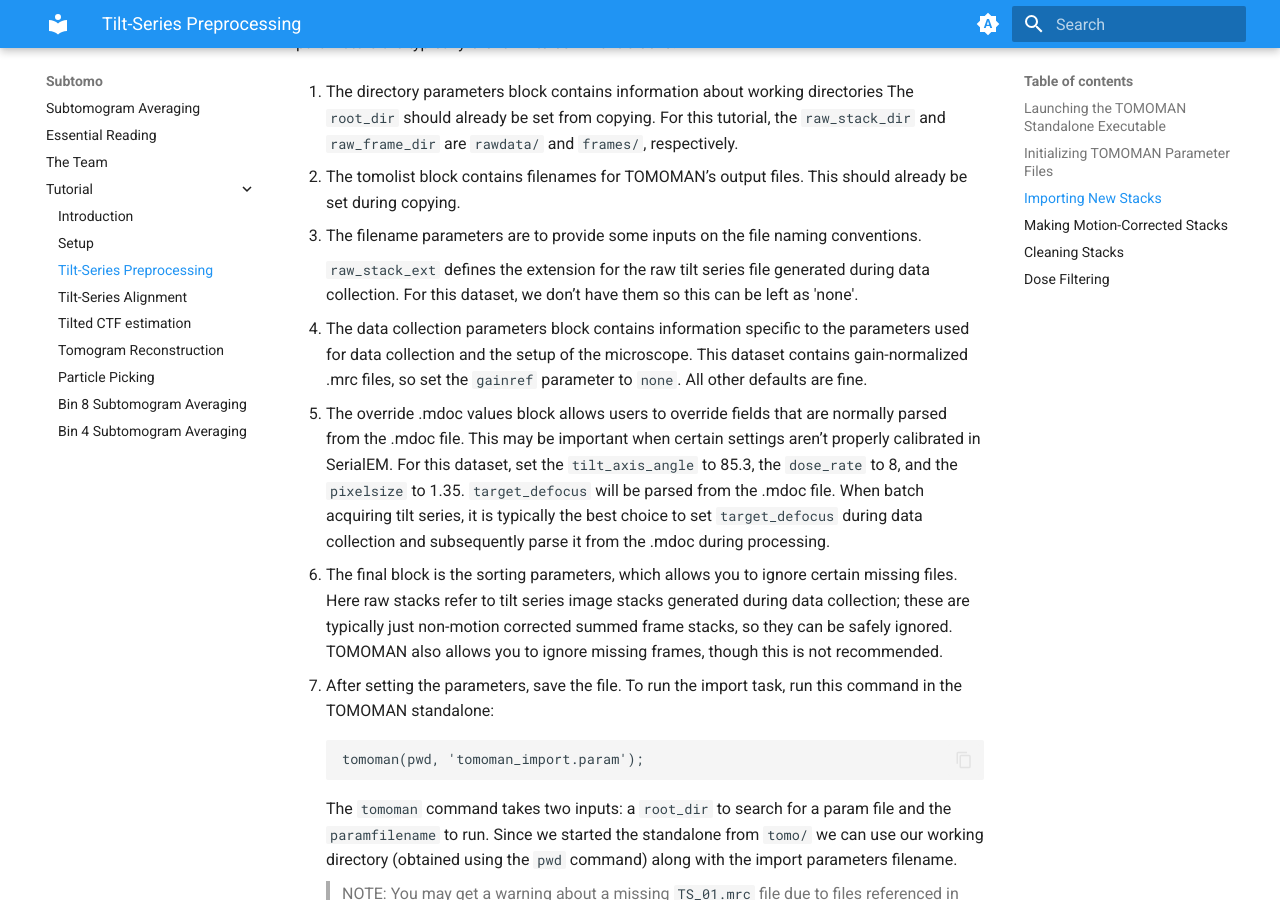
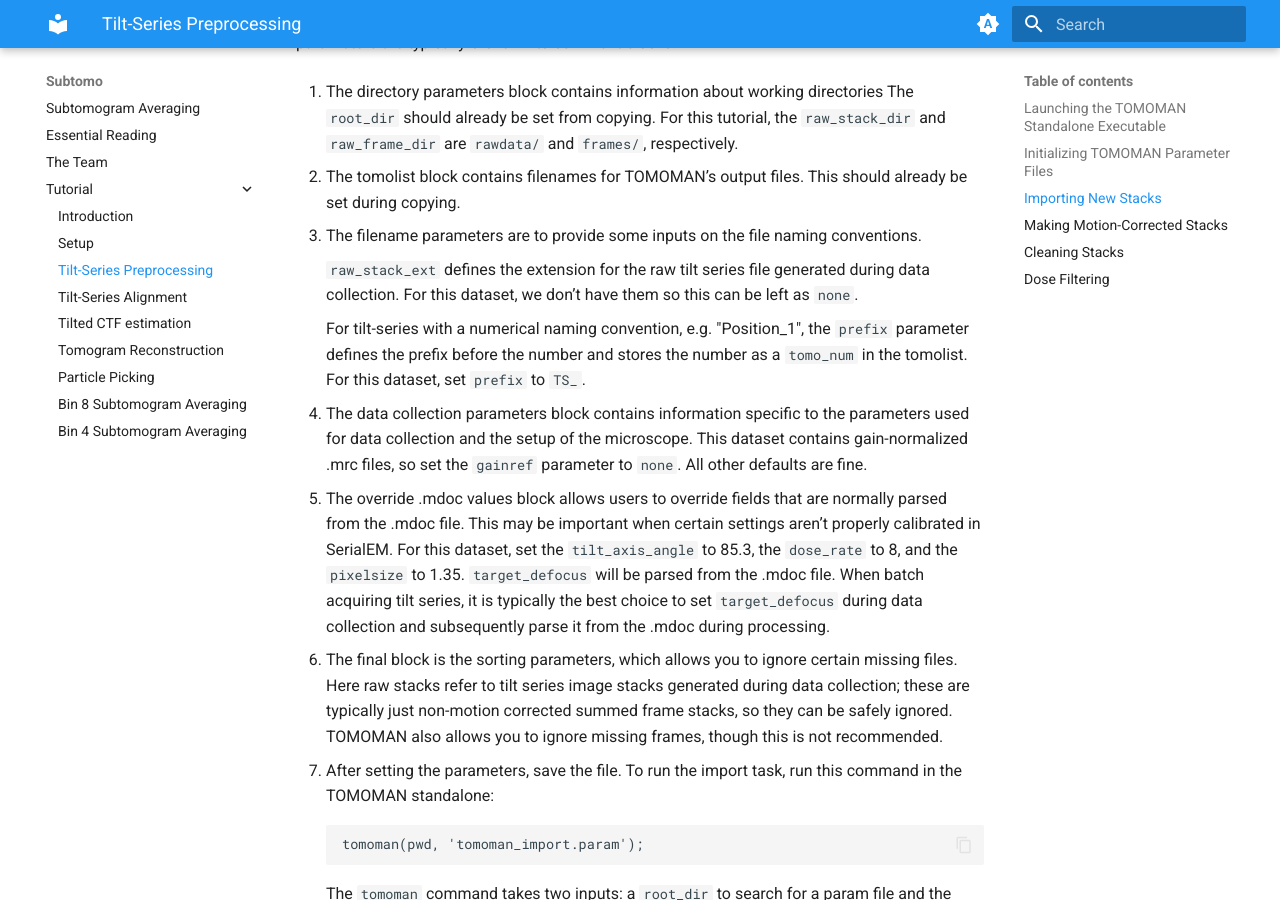
Before and after one commit to wan-lab-vanderbilt/subtomo-tutorials, an MkDocs documentation site: the page built from docs/hiv/preproc.md, in a window 1280 px wide and 900 px high, scrolled down 1586 px. Built offline with MkDocs 1.6.1 and Material for MkDocs 9.7.7, drawn with Linux system fonts in a browser that asks for light colours.

Commit message:
Update preproc.md

```diff
--- a/docs/hiv/preproc.md
+++ b/docs/hiv/preproc.md
@@ -61,7 +61,9 @@ This should already be set during copying.
 
 3. The filename parameters are to provide some inputs on the file naming conventions.
 
-    `raw_stack_ext` defines the extension for the raw tilt series file generated during data collection. For this dataset, we don’t have them so this can be left as 'none'.
+    `raw_stack_ext` defines the extension for the raw tilt series file generated during data collection. For this dataset, we don’t have them so this can be left as `none`.
+
+    For tilt-series with a numerical naming convention, e.g. "Position_1", the `prefix` parameter defines the prefix before the number and stores the number as a `tomo_num` in the tomolist. For this dataset, set `prefix` to `TS_`.
 
 4. The data collection parameters block contains information specific to the parameters used for data collection and the setup of the microscope.
 This dataset contains gain-normalized .mrc files, so set the `gainref` parameter to `none`.
```
